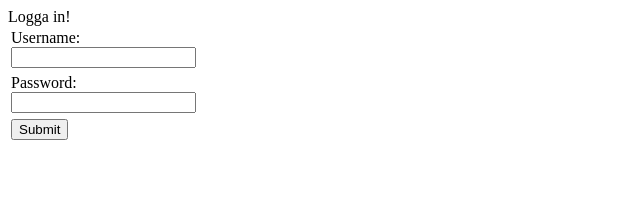
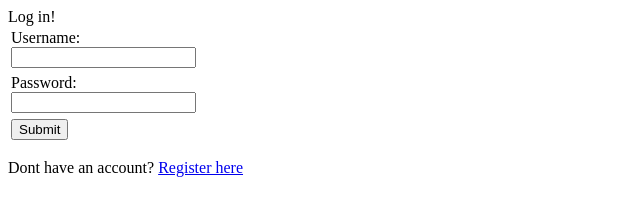
Before and after one commit to NtiElev-21/repository_1, a plain HTML site: page index.html in a window 1280 px wide. Shown: the whole page, without its empty margins (0-640 px from the left). Drawn offline with Linux system fonts and the light colour scheme.

Commit message:
Update index.html

```diff
--- a/index.html
+++ b/index.html
@@ -1,4 +1,4 @@
-<head>Logga in!</head>
+<head>Log in!</head>
 <body>
     <style>
     .stylediv {
@@ -21,4 +21,6 @@
     <input type="submit" value="Submit">
     </div>
   </form>
+    <p>Dont have an account? <a href="https://ntielev-21.github.io/Repository_2/
+">Register here</a></p>
 </body>
```
